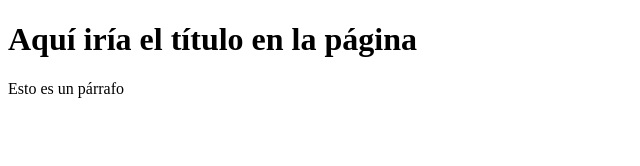
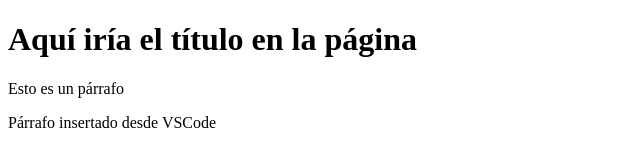
Before and after one commit to chalo92/Proyecto-web-empresa-prueba, a plain HTML site: page index.html in a window 1280 px wide. Shown: the whole page, without its empty margins (0-640 px from the left). Drawn offline with Linux system fonts and the light colour scheme.

Commit message:
Agregando párrafo desde VScode

```diff
--- a/index.html
+++ b/index.html
@@ -9,5 +9,6 @@
 <body>
     <h1>Aquí iría el título en la página</h1>
     <p>Esto es un párrafo</p>
+    <p>Párrafo insertado desde VSCode</p>
 </body>
 </html>
```
